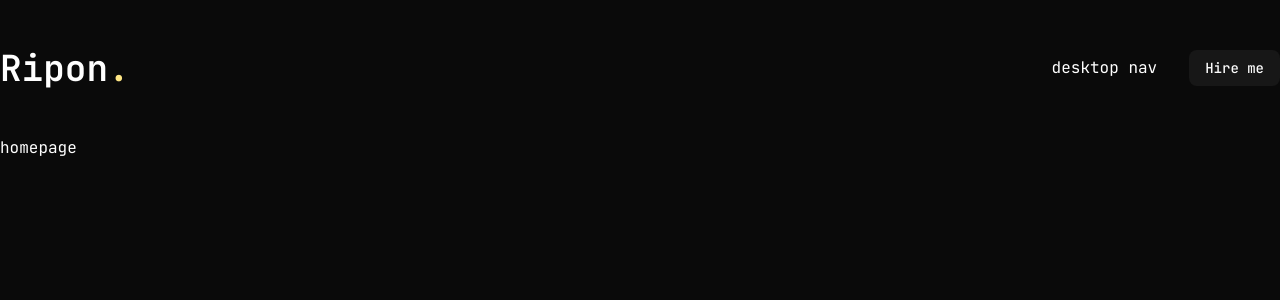
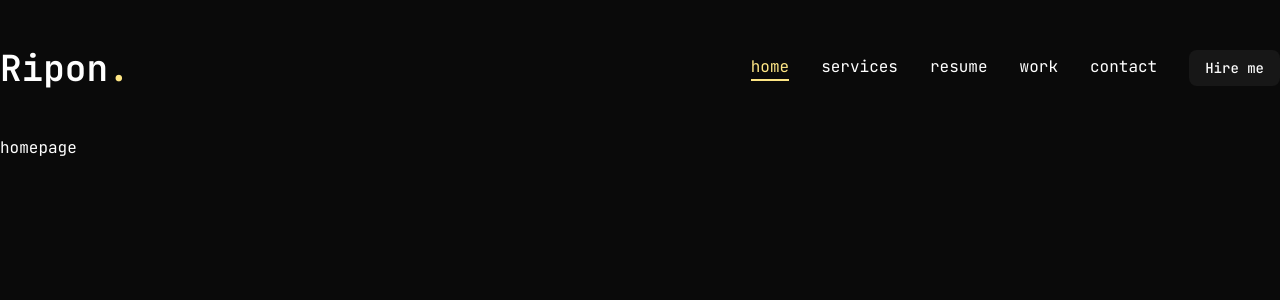
Before and after one commit to riponmondalbd/portfolio2.0, a Next.js app: page / in a window 1280 px wide. Shown: the top 300 px of the page. Built offline with nearby package versions, Linux system fonts and the light colour scheme.

Commit message:
make active navbar

```diff
--- a/src/app/layout.tsx
+++ b/src/app/layout.tsx
@@ -1,4 +1,4 @@
-import Header from "@/components/Header";
+import Header from "@/components/Header/Header";
 import type { Metadata } from "next";
 import { JetBrains_Mono } from "next/font/google";
 import "./globals.css";
--- a/src/components/Header.tsx
+++ b/src/components/Header/Header.tsx
@@ -1,6 +1,6 @@
 import Link from "next/link";
-import Nav from "./Nav";
-import { Button } from "./ui/button";
+import { Button } from "../ui/button";
+import Nav from "./Nav/Nav";
 
 export default function Header() {
   return (
--- /dev/null
+++ b/src/components/Header/Nav/Nav.tsx
@@ -0,0 +1,25 @@
+"use client";
+import Link from "next/link";
+import { usePathname } from "next/navigation";
+import { NavData } from "./NavData/NavData";
+
+export default function Nav() {
+  const pathname = usePathname();
+  console.log(pathname);
+  return (
+    <nav className="flex gap-8">
+      {NavData.map((singleNav, index) => (
+        <Link
+          href={singleNav.path}
+          key={index}
+          className={`${
+            singleNav.path === pathname &&
+            "text-amber-200 border-b-2 border-amber-200"
+          }`}
+        >
+          {singleNav.name}
+        </Link>
+      ))}
+    </nav>
+  );
+}
--- a/src/components/Nav.tsx
+++ /dev/null
@@ -1,3 +0,0 @@
-export default function Nav() {
-  return <nav>desktop nav</nav>;
-}
```
Also changed, not shown: src/components/Header/Nav/NavData/NavData.ts (renamed from src/components/NavData.ts).
